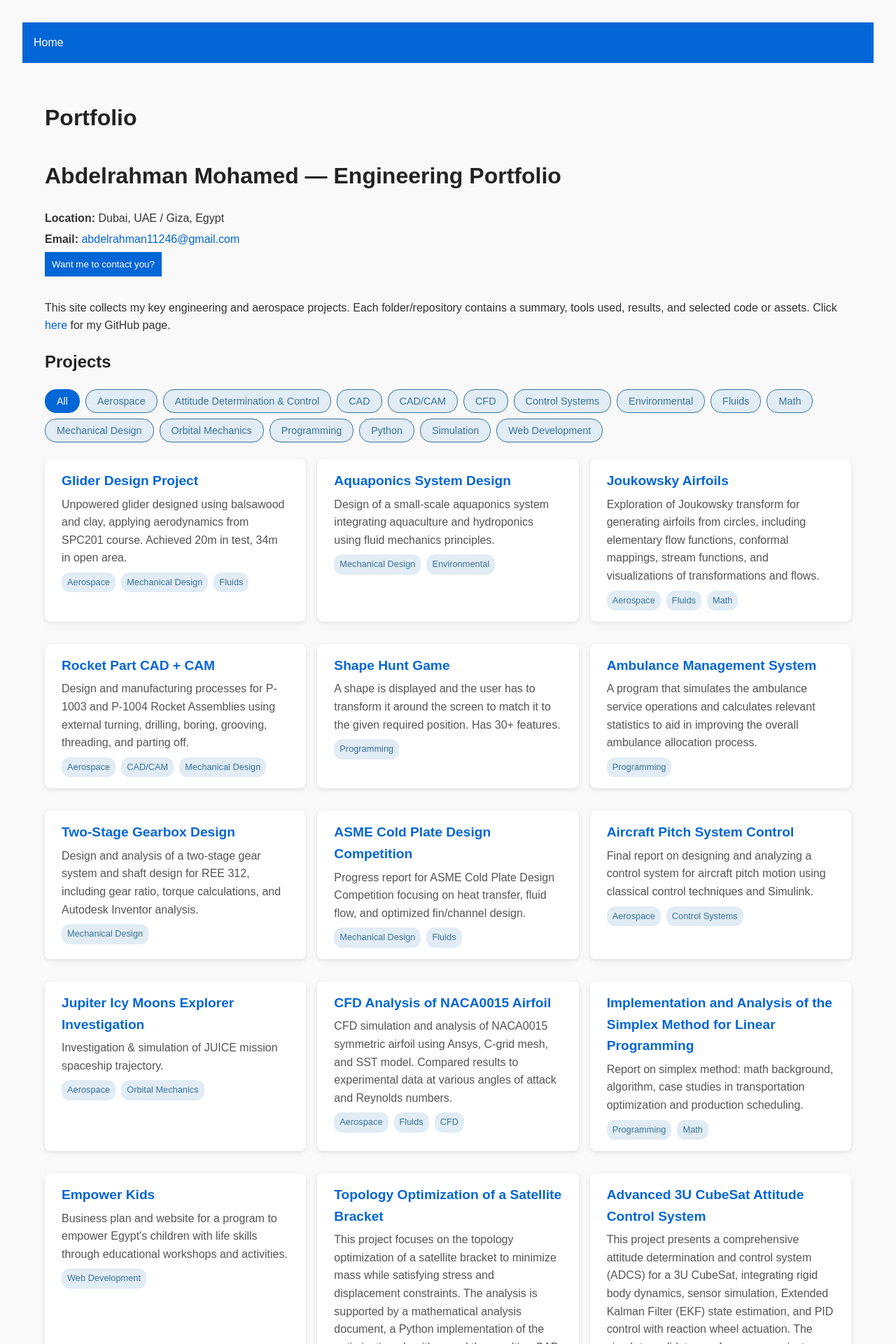
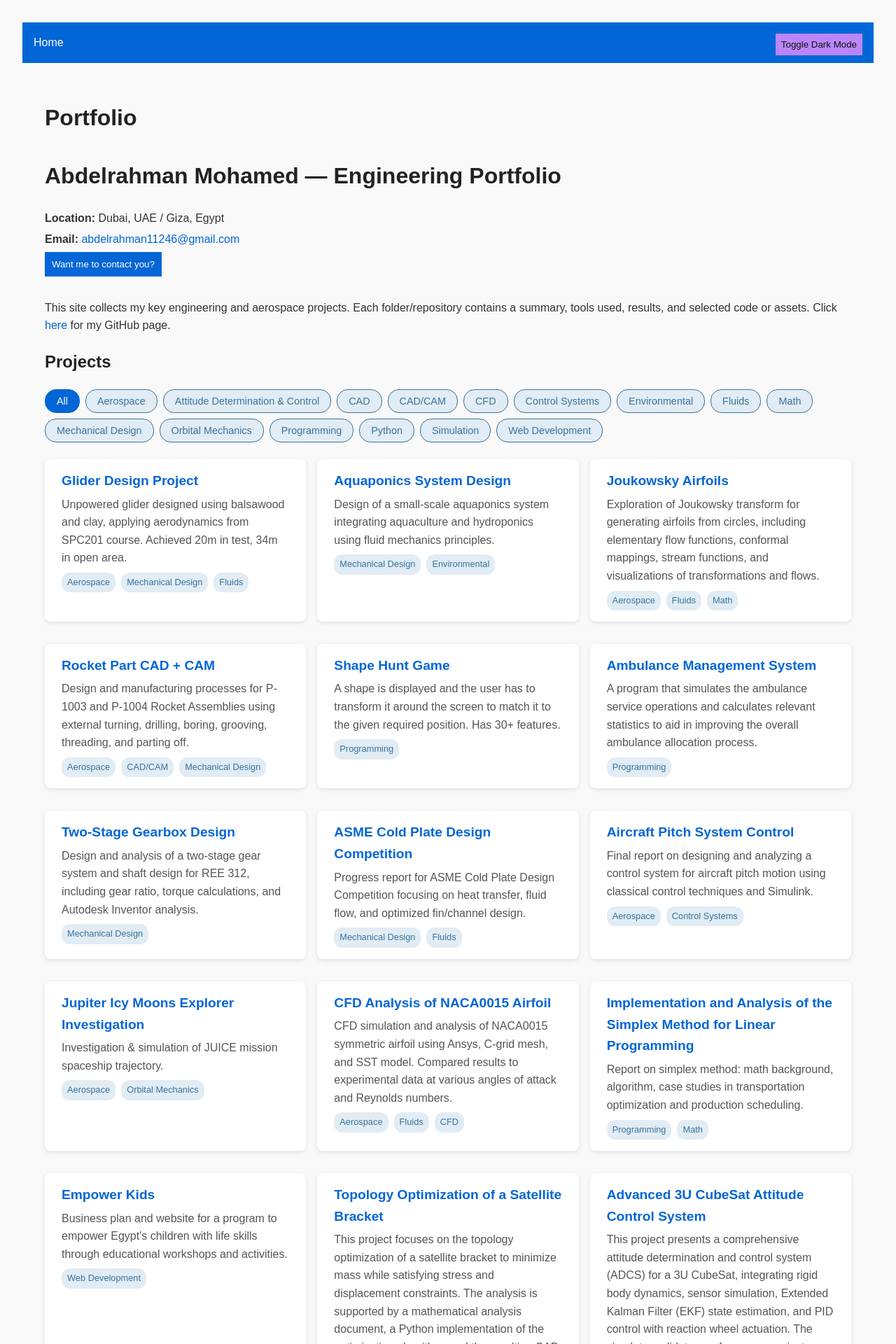
Before and after one commit to Naqeeb1124/abdelrahman-portfolio, a Jekyll site: the page built from index.html, in a window 1280 px wide. Shown: the top 1920 px of the page at 70% size. Built offline with Jekyll 4.4.1, drawn with Linux system fonts in a browser that asks for light colours.

Commit message:
dark mode toggle in website

```diff
--- a/_layouts/default.html
+++ b/_layouts/default.html
@@ -11,6 +11,7 @@
     <nav>
       <a href="{{ '/' | relative_url }}">Home</a>
     </nav>
+    <button id="theme-toggle">Toggle Dark Mode</button>
   </header>
 
   <main>
@@ -40,5 +41,30 @@
   <footer>
     <p>&copy; 2025 Abdelrahman Mohammed</p>
   </footer>
+
+  <script>
+    const themeToggle = document.getElementById('theme-toggle');
+    const body = document.body;
+
+    const applyTheme = (theme) => {
+      if (theme === 'dark') {
+        body.classList.add('dark-mode');
+        themeToggle.textContent = 'Toggle Light Mode';
+      } else {
+        body.classList.remove('dark-mode');
+        themeToggle.textContent = 'Toggle Dark Mode';
+      }
+    };
+
+    const savedTheme = localStorage.getItem('theme') || 'light';
+    applyTheme(savedTheme);
+
+    themeToggle.addEventListener('click', () => {
+      const currentTheme = body.classList.contains('dark-mode') ? 'dark' : 'light';
+      const newTheme = currentTheme === 'dark' ? 'light' : 'dark';
+      localStorage.setItem('theme', newTheme);
+      applyTheme(newTheme);
+    });
+  </script>
 </body>
 </html>
--- a/style.css
+++ b/style.css
@@ -13,6 +13,7 @@
   background-color: #0366d6;
   color: white;
   padding: 1rem;
+  position: relative;
 }
 
 nav a {
@@ -64,3 +65,40 @@
 a:hover {
   text-decoration: underline;
 }
+
+/* Dark mode styles */
+body.dark-mode {
+  background-color: #121212;
+  color: #e0e0e0;
+}
+
+body.dark-mode header {
+  background-color: #1f1f1f;
+  border-bottom: 1px solid #333;
+}
+
+body.dark-mode h1,
+body.dark-mode h2,
+body.dark-mode h3 {
+  color: #f5f5f5;
+}
+
+body.dark-mode a {
+  color: #bb86fc;
+}
+
+body.dark-mode footer {
+  background-color: #1f1f1f;
+  border-top: 1px solid #333;
+}
+
+#theme-toggle {
+    position: absolute;
+    top: 1rem;
+    right: 1rem;
+    background: #bb86fc;
+    color: #121212;
+    border: none;
+    padding: 0.5rem;
+    cursor: pointer;
+}
```
